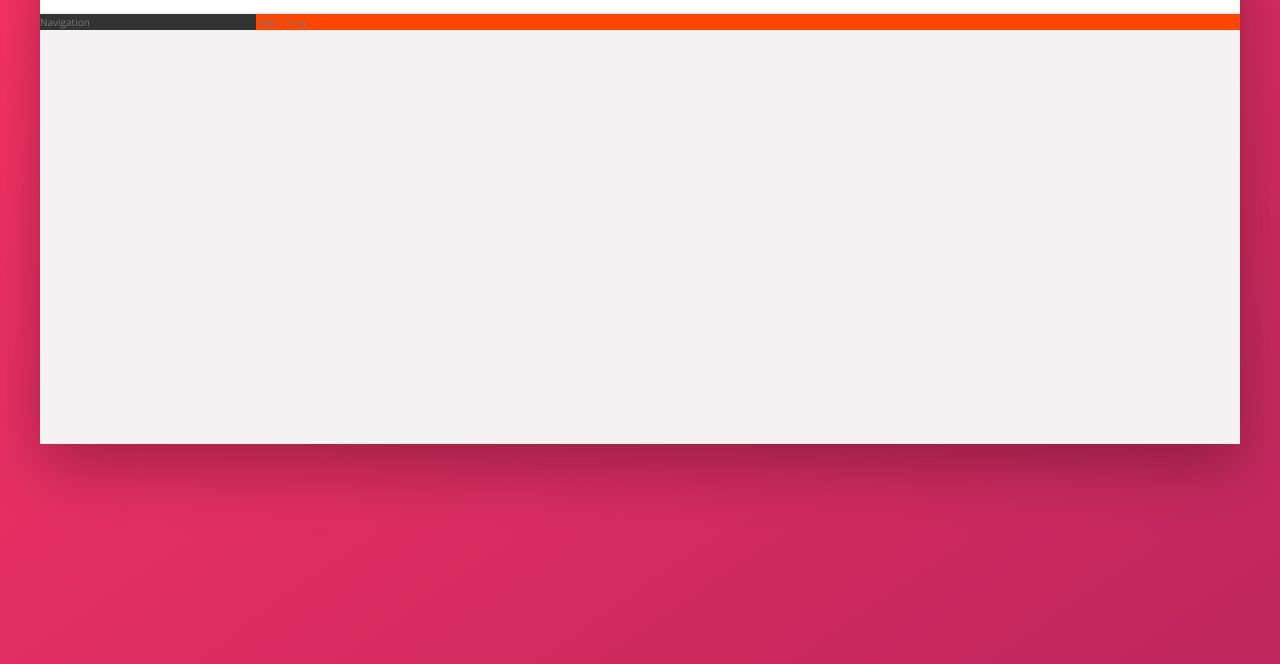
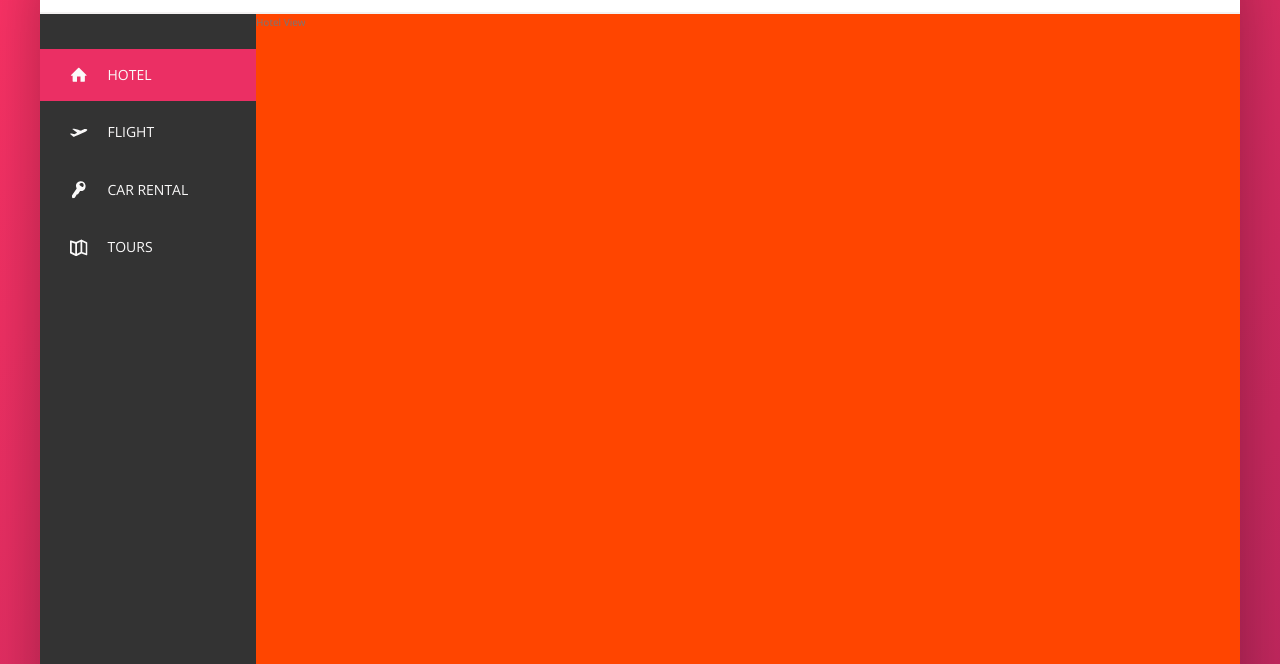
Before and after one commit to itsPiyush01/Trillo, a website: page index.html in a window 1280 px wide. Shown: the part 136-800 px from the top of the page. Drawn offline with nearby package versions, Linux system fonts and the light colour scheme.

Commit message:
Build the Navigation

```diff
--- a/index.html
+++ b/index.html
@@ -54,7 +54,47 @@
       </header>
       <div class="content">
         <nav class="sidebar">
-          Navigation
+          <ul class="side-nav">
+            <li class="side-nav__item side-nav__item--active">
+              <a href="#" class="side-nav__link">
+                <svg class="side-nav__icon">
+                  <use xlink:href="img/sprite.svg#icon-home"></use>
+                </svg>
+                <span>Hotel</span>
+              </a>
+            </li>
+
+            <li class="side-nav__item">
+              <a href="#" class="side-nav__link">
+                <svg class="side-nav__icon">
+                  <use xlink:href="img/sprite.svg#icon-aircraft-take-off"></use>
+                </svg>
+                <span>Flight</span>
+              </a>
+            </li>
+
+            <li class="side-nav__item">
+              <a href="#" class="side-nav__link">
+                <svg class="side-nav__icon">
+                  <use xlink:href="img/sprite.svg#icon-key"></use>
+                </svg>
+                <span>Car rental </span>
+              </a>
+            </li>
+
+            <li class="side-nav__item">
+              <a href="#" class="side-nav__link">
+                <svg class="side-nav__icon">
+                  <use xlink:href="img/sprite.svg#icon-map"></use>
+                </svg>
+                <span>Tours</span>
+              </a>
+            </li>
+          </ul>
+
+          <div class="legal">
+            &copy; 2020 by trillo. All rights are reserved.
+          </div>
         </nav>
         <main class="hotel-view">
           Hotel View
--- a/sass/_components.scss
+++ b/sass/_components.scss
@@ -116,3 +116,74 @@
     margin-right: 1rem;
   }
 }
+
+/////////////////////////////////
+// SIDE NAVIGATION
+.side-nav {
+  font-size: 1.4rem;
+  list-style: none;
+  margin-top: 3.5rem;
+  &__item {
+    position: relative;
+
+    &:not(:last-child) {
+      margin-bottom: 0.5rem;
+    }
+  }
+
+  &__item::before {
+    content: "";
+    position: absolute;
+    top: 0;
+    left: 0;
+    height: 100%;
+    width: 3px;
+    background-color: var(--color-primary);
+    // transform-origin: bottom; USEFUL FOR FUTURE PROJECTS
+    transform: scaleY(0);
+    transition: transform 0.2s, width 0.4s cubic-bezier(1, 0, 0, 1) 0.2s,
+      background-color 0.1s;
+    // with .04s and delay .2s
+  }
+
+  // &__item--active::before for "HOTEL" IN ALWAYS ACTIVE STATE
+  &__item:hover::before,
+  &__item--active::before {
+    transform: scaleY(1);
+    width: 100%;
+  }
+
+  // SO IF USER CLICK THE COLOR GET  BRIGHTER A LITTLE
+  &__item:active::before {
+    background-color: var(--color-primary-light);
+  }
+
+  &__link:link,
+  &__link:visited {
+    color: var(--color-grey-light-1);
+    text-decoration: none;
+    text-transform: uppercase;
+    display: block;
+    padding: 1.5rem 3rem;
+    position: relative;
+    z-index: 10;
+
+    display: flex;
+    align-items: center;
+  }
+  &__icon {
+    width: 1.75rem;
+    height: 1.75rem;
+    margin-right: 2rem;
+    fill: currentColor; // var(--color-grey-light-1);
+  }
+}
+
+/////////////////////////////////
+// LEGAL TEXT
+.legal {
+  font-size: 1.2rem;
+  color: var(--color-grey-light-4);
+  text-align: center;
+  padding: 2.5rem;
+}
--- a/sass/_layout.scss
+++ b/sass/_layout.scss
@@ -25,11 +25,20 @@
   background-color: var(--color-grey-dark-1);
   // flex-grow flex-shrink flex-basis
   flex: 0 0 18%;
+
+  ///TEST
+  display: flex;
+  flex-direction: column;
+  justify-content: space-between;
 }
 
 .hotel-view {
   // background-color: #fff;
+
+  // TEST
   background-color: orangered;
+  height: 80rem;
+
   //   flex-grow: 1;
   // flex-grow flex-shrink flex-basis
   flex: 1;
```
Also changed, not shown: css/style.css.
